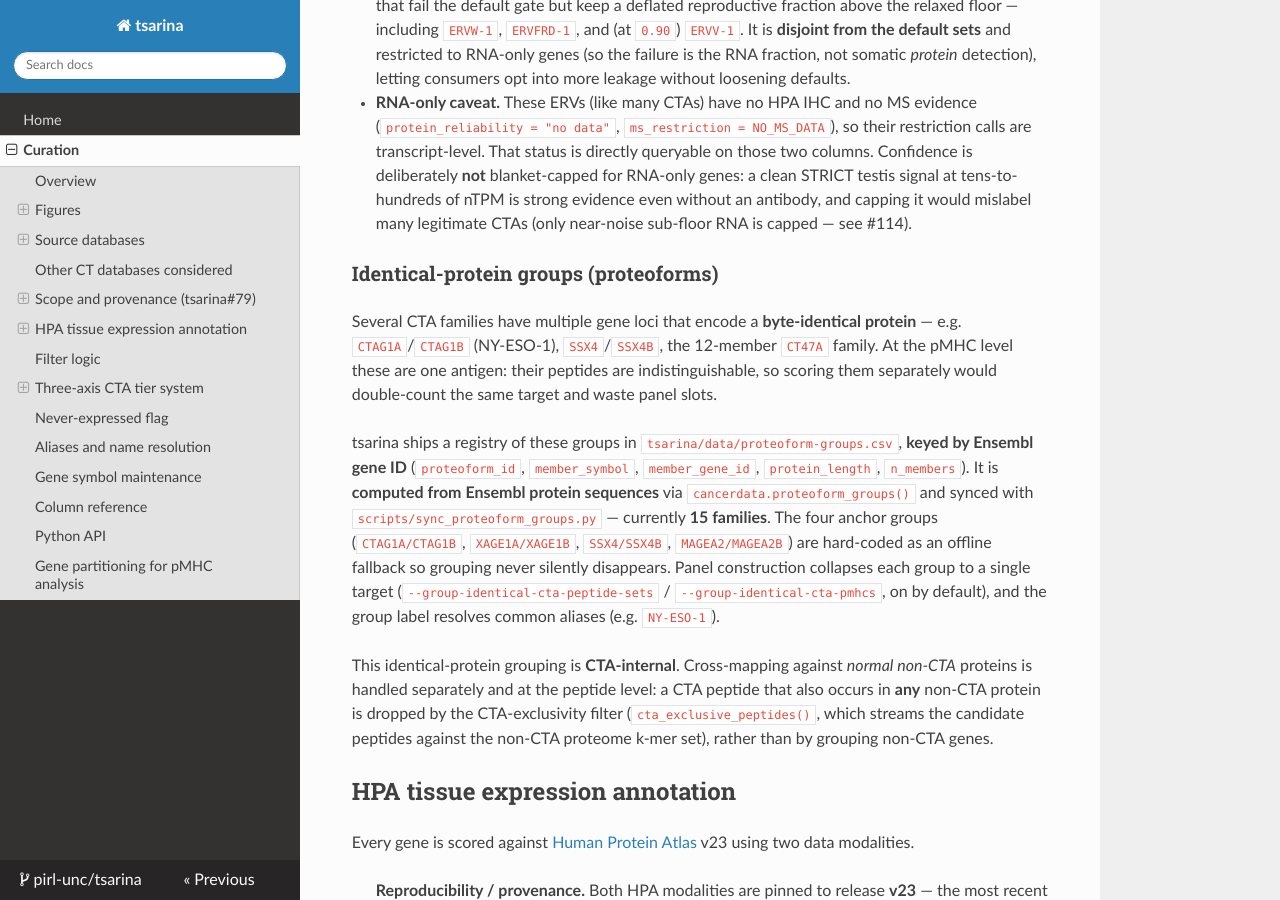
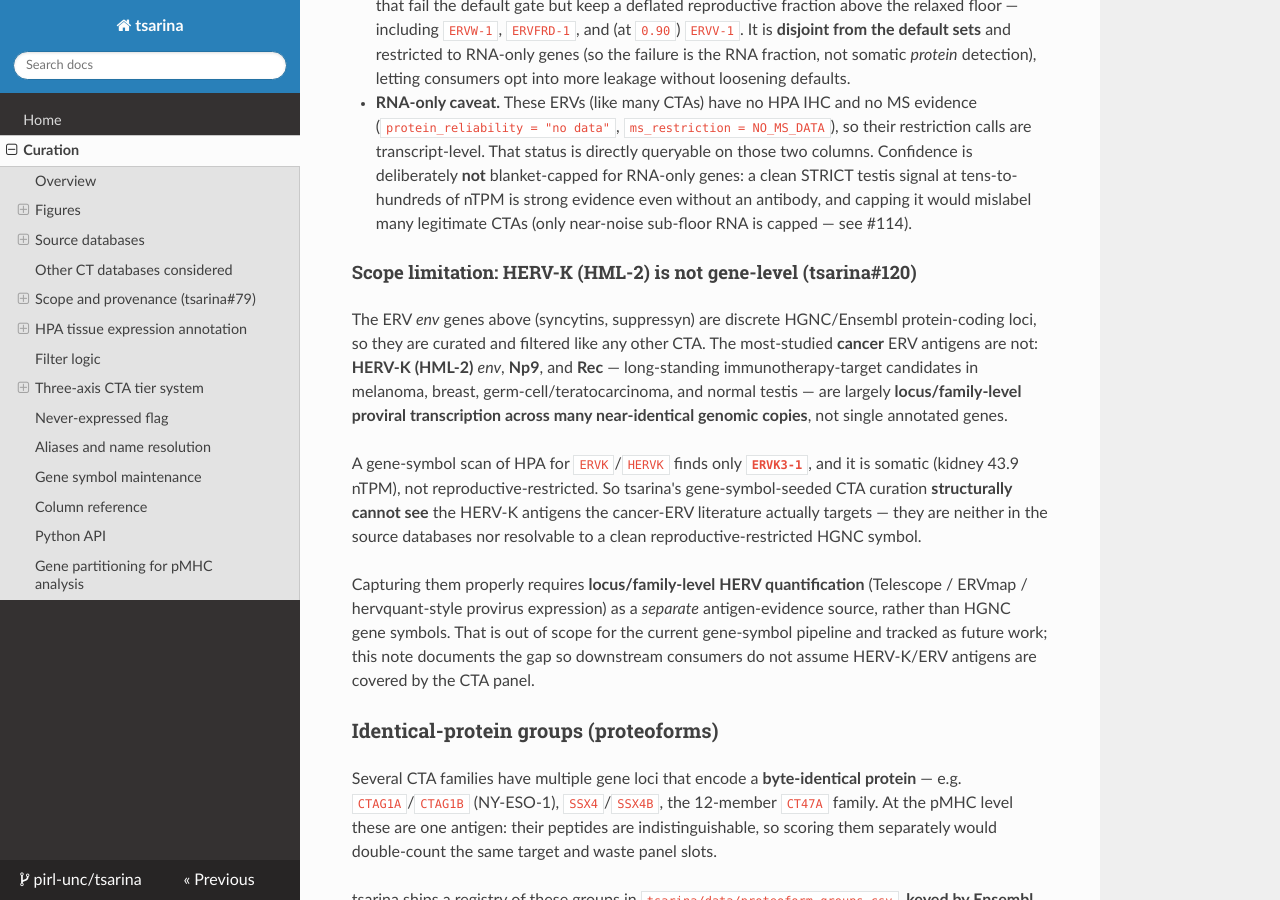
Before and after one commit to pirl-unc/tsarina, an MkDocs documentation site: the page built from docs/curation.md, in a window 1280 px wide and 900 px high, scrolled down 8390 px. Built offline with MkDocs 1.6.1, drawn with Linux system fonts in a browser that asks for light colours; nearby versions of some CDN libraries.

Commit message:
Docs: note HERV-K (HML-2) as a known scope limitation (refs #120) (#123)
HERV-K (HML-2) env/Np9/Rec -- the most-studied cancer ERV antigens -- are
locus/family-level proviral transcription, not discrete HGNC genes (a gene-
symbol HPA scan finds only the somatic ERVK3-1). The gene-symbol CTA seed
structurally cannot capture them; proper coverage needs locus-level HERV
quantification (Telescope/ERVmap) as a separate evidence source, left as future
work. Documents the gap so consumers don't assume ERV/HERV-K antigens are
covered. Contrasts with the gene-level ERV env genes (syncytins), which are
curated normally.

Version: 1.17.0 -> 1.17.1.

```diff
--- a/docs/curation.md
+++ b/docs/curation.md
@@ -237,6 +237,29 @@ Two things this table makes explicit:
   RNA-only genes: a clean STRICT testis signal at tens-to-hundreds of nTPM is
   strong evidence even without an antibody, and capping it would mislabel many
   legitimate CTAs (only near-noise sub-floor RNA is capped — see #114).
+
+#### Scope limitation: HERV-K (HML-2) is not gene-level (tsarina#120)
+
+The ERV *env* genes above (syncytins, suppressyn) are discrete HGNC/Ensembl
+protein-coding loci, so they are curated and filtered like any other CTA. The
+most-studied **cancer** ERV antigens are not: **HERV-K (HML-2)** *env*, **Np9**,
+and **Rec** — long-standing immunotherapy-target candidates in melanoma, breast,
+germ-cell/teratocarcinoma, and normal testis — are largely **locus/family-level
+proviral transcription across many near-identical genomic copies**, not single
+annotated genes.
+
+A gene-symbol scan of HPA for `ERVK`/`HERVK` finds only **`ERVK3-1`**, and it is
+somatic (kidney 43.9 nTPM), not reproductive-restricted. So tsarina's
+gene-symbol-seeded CTA curation **structurally cannot see** the HERV-K antigens
+the cancer-ERV literature actually targets — they are neither in the source
+databases nor resolvable to a clean reproductive-restricted HGNC symbol.
+
+Capturing them properly requires **locus/family-level HERV quantification**
+(Telescope / ERVmap / hervquant-style provirus expression) as a *separate*
+antigen-evidence source, rather than HGNC gene symbols. That is out of scope for
+the current gene-symbol pipeline and tracked as future work; this note documents
+the gap so downstream consumers do not assume HERV-K/ERV antigens are covered by
+the CTA panel.
 
 ### Identical-protein groups (proteoforms)
 
--- a/tsarina/version.py
+++ b/tsarina/version.py
@@ -10,4 +10,4 @@
 # See the License for the specific language governing permissions and
 # limitations under the License.
 
-__version__ = "1.17.0"
+__version__ = "1.17.1"
```
